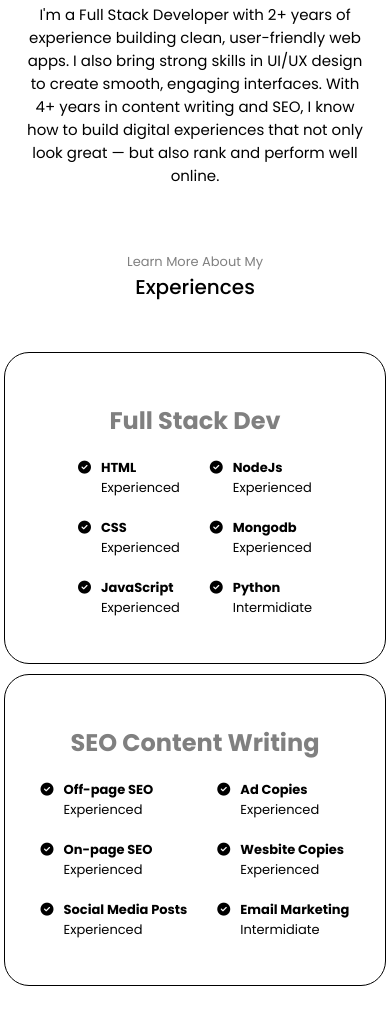
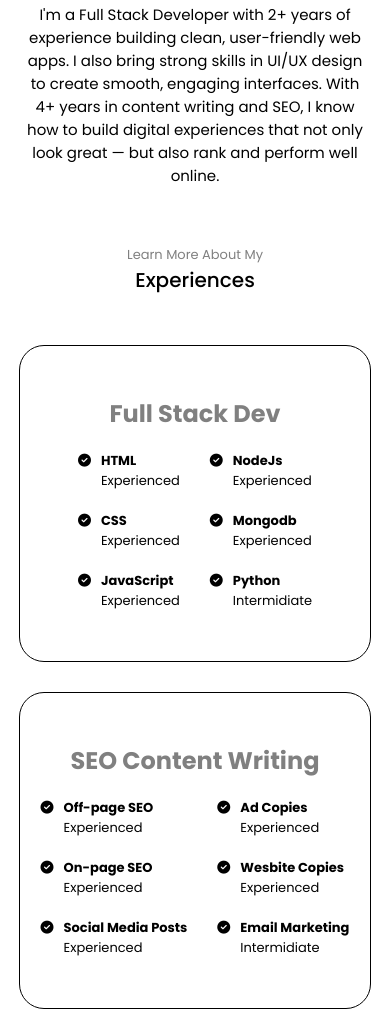
Before and after one commit to sagnik-santra17/portfolio-website-two, a plain HTML site: page index.html in a window 390 px wide. Shown: the part 1108-2117 px from the top of the page. Drawn offline with Linux system fonts and the light colour scheme.

Commit message:
update everything

```diff
--- a/style.css
+++ b/style.css
@@ -399,13 +399,14 @@ nav {
   /* Experience-section */
 
   #experience {
-    padding: 2% 5%;
+    padding: 0 5%;
   }
   .experience-container {
     display: flex;
     flex-direction: column;
     align-items: center;
-    gap: 10px;
+    justify-content: center;
+    gap: 30px;
   }
 
   .texts p,
@@ -415,9 +416,8 @@ nav {
 
   .web-dev,
   .writing {
-    width: 380px;
-    height: 200px;
-    padding-bottom: 60px;
+    width: 350px;
+    height: auto;
   }
 
   .texts p {
```
